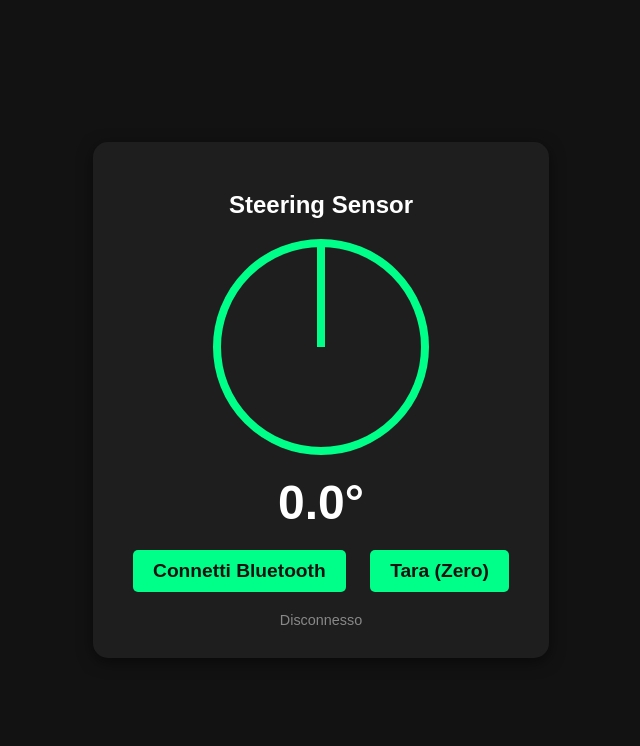
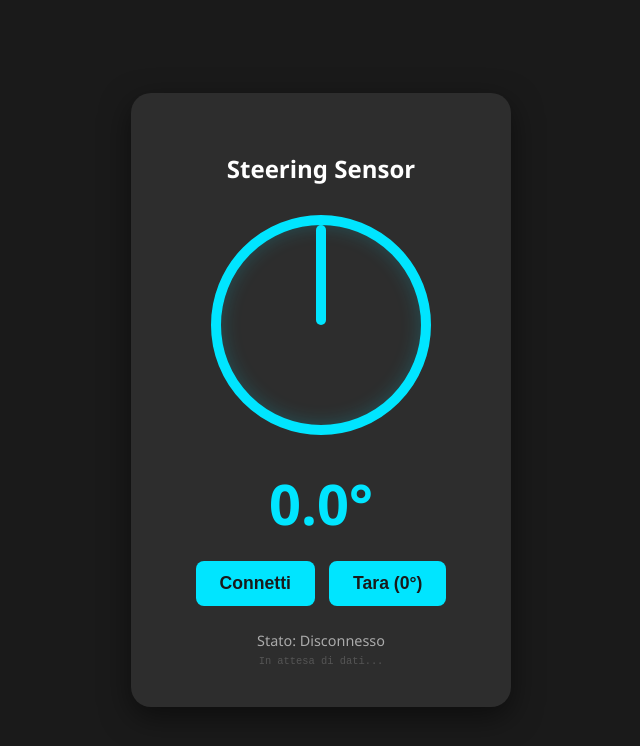
Before and after one commit to robertodapra/Sensore-gradi-sterzo, a plain HTML site: page index.html in a window 1280 px wide. Shown: the whole page, without its empty margins (319-959 px from the left). Drawn offline with Linux system fonts and the light colour scheme.

Commit message:
Update index.html

```diff
--- a/index.html
+++ b/index.html
@@ -6,9 +6,9 @@
     <title>Steering Sensor Dashboard</title>
     <style>
         body {
-            background-color: #121212;
-            color: white;
-            font-family: Arial, sans-serif;
+            background-color: #1a1a1a;
+            color: #ffffff;
+            font-family: 'Segoe UI', Tahoma, Geneva, Verdana, sans-serif;
             display: flex;
             flex-direction: column;
             align-items: center;
@@ -18,43 +18,49 @@
         }
         .dashboard {
             text-align: center;
-            background: #1e1e1e;
-            padding: 30px;
-            border-radius: 15px;
-            box-shadow: 0 4px 15px rgba(0,0,0,0.5);
+            background: #2d2d2d;
+            padding: 40px;
+            border-radius: 20px;
+            box-shadow: 0 10px 30px rgba(0,0,0,0.5);
+            width: 300px;
         }
         .wheel-container {
             width: 200px;
             height: 200px;
-            border: 8px solid #00ff88;
+            border: 10px solid #00e5ff;
             border-radius: 50%;
-            margin: 20px auto;
+            margin: 30px auto;
             position: relative;
-            transition: transform 0.05s linear; /* Rotazione fluida */
+            /* La transizione rende il movimento burro anche se saltano dei dati */
+            transition: transform 0.05s ease-out;
+            box-shadow: inset 0 0 20px rgba(0, 229, 255, 0.2);
         }
         .wheel-line {
-            width: 8px;
+            width: 10px;
             height: 100px;
-            background: #00ff88;
+            background: #00e5ff;
             position: absolute;
             top: 0;
             left: 50%;
             transform: translateX(-50%);
+            border-radius: 5px;
         }
-        h1 { font-size: 3em; margin: 10px 0; }
+        h1 { font-size: 3.5em; margin: 10px 0; color: #00e5ff; }
         button {
-            background: #00ff88;
-            color: #121212;
+            background: #00e5ff;
+            color: #1a1a1a;
             border: none;
-            padding: 10px 20px;
-            font-size: 1.2em;
-            border-radius: 5px;
+            padding: 12px 24px;
+            font-size: 1.1em;
+            border-radius: 8px;
             cursor: pointer;
-            margin: 10px;
+            margin: 10px 5px;
             font-weight: bold;
+            transition: background 0.2s;
         }
-        button:hover { background: #00cc6a; }
-        #status { color: #888; font-size: 0.9em; margin-top: 10px;}
+        button:hover { background: #00b3cc; }
+        #status { color: #aaaaaa; font-size: 0.9em; margin-top: 15px; }
+        #debug { color: #555555; font-size: 0.8em; margin-top: 5px; font-family: monospace; }
     </style>
 </head>
 <body>
@@ -66,9 +72,12 @@
         </div>
         <h1 id="angleDisplay">0.0°</h1>
 
-        <button onclick="connectBLE()">Connetti Bluetooth</button>
-        <button onclick="setTare()">Tara (Zero)</button>
-        <div id="status">Disconnesso</div>
+        <div>
+            <button onclick="connectBLE()">Connetti</button>
+            <button onclick="setTare()">Tara (0°)</button>
+        </div>
+        <div id="status">Stato: Disconnesso</div>
+        <div id="debug">In attesa di dati...</div>
     </div>
 
     <script>
@@ -79,36 +88,52 @@
 
         async function connectBLE() {
             try {
-                document.getElementById('status').innerText = "Ricerca in corso...";
+                document.getElementById('status').innerText = "Stato: Ricerca in corso...";
 
                 bluetoothDevice = await navigator.bluetooth.requestDevice({
                     filters: [{ name: 'Steering Sensor' }],
                     optionalServices: [0x181A]
                 });
 
+                document.getElementById('status').innerText = "Stato: Connessione al dispositivo...";
                 const server = await bluetoothDevice.gatt.connect();
+
                 const service = await server.getPrimaryService(0x181A);
                 characteristic = await service.getCharacteristic(0x2A6E);
 
                 await characteristic.startNotifications();
                 characteristic.addEventListener('characteristicvaluechanged', handleData);
 
-                document.getElementById('status').innerText = "Connesso! " + bluetoothDevice.name;
+                document.getElementById('status').innerText = "Stato: Connesso! 🟢";
+                document.getElementById('status').style.color = "#00e5ff";
+
+                // Gestione disconnessione improvvisa
+                bluetoothDevice.addEventListener('gattserverdisconnected', onDisconnected);
+
             } catch (error) {
                 console.error(error);
-                document.getElementById('status').innerText = "Errore: " + error;
+                document.getElementById('status').innerText = "Errore: " + error.message;
+                document.getElementById('status').style.color = "#ff4444";
             }
+        }
+
+        function onDisconnected() {
+            document.getElementById('status').innerText = "Stato: Disconnesso 🔴";
+            document.getElementById('status').style.color = "#ff4444";
         }
 
         function handleData(event) {
             const data = event.target.value;
-            // Legge il valore Int16 (Little Endian) e lo divide per 100
+            // Estrae i due byte inviati dall'ESP32 e li divide per 100
             currentRawAngle = data.getInt16(0, true) / 100.0;
+
+            // Debug testuale per capire se i dati arrivano
+            document.getElementById('debug').innerText = "Raw BLE: " + currentRawAngle.toFixed(2);
 
             // Applica la tara
             let displayAngle = currentRawAngle - tareOffset;
 
-            // Aggiorna il testo e ruota il volante grafico
+            // Aggiorna l'interfaccia (Testo + Rotazione CSS)
             document.getElementById('angleDisplay').innerText = displayAngle.toFixed(1) + "°";
             document.getElementById('wheel').style.transform = `rotate(${displayAngle}deg)`;
         }
```
